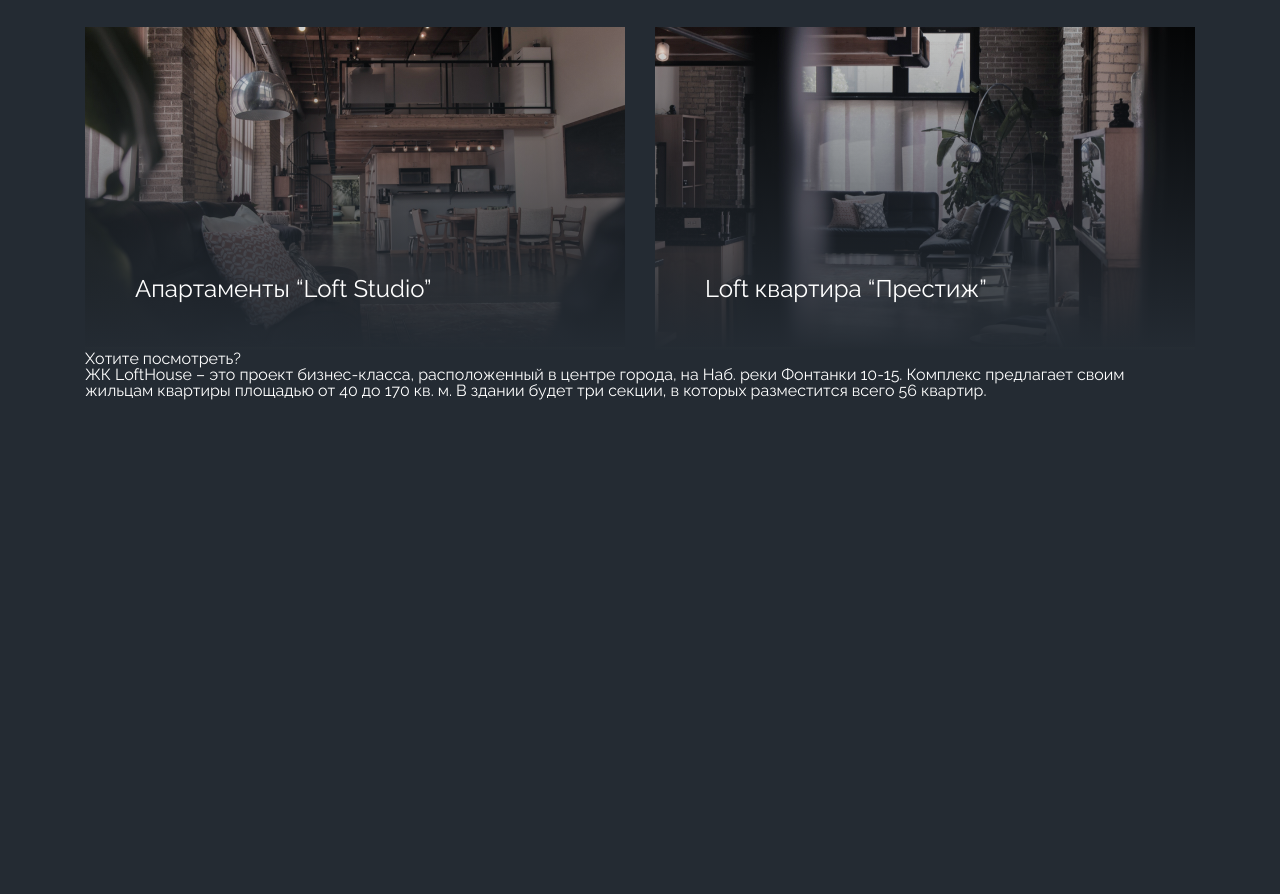
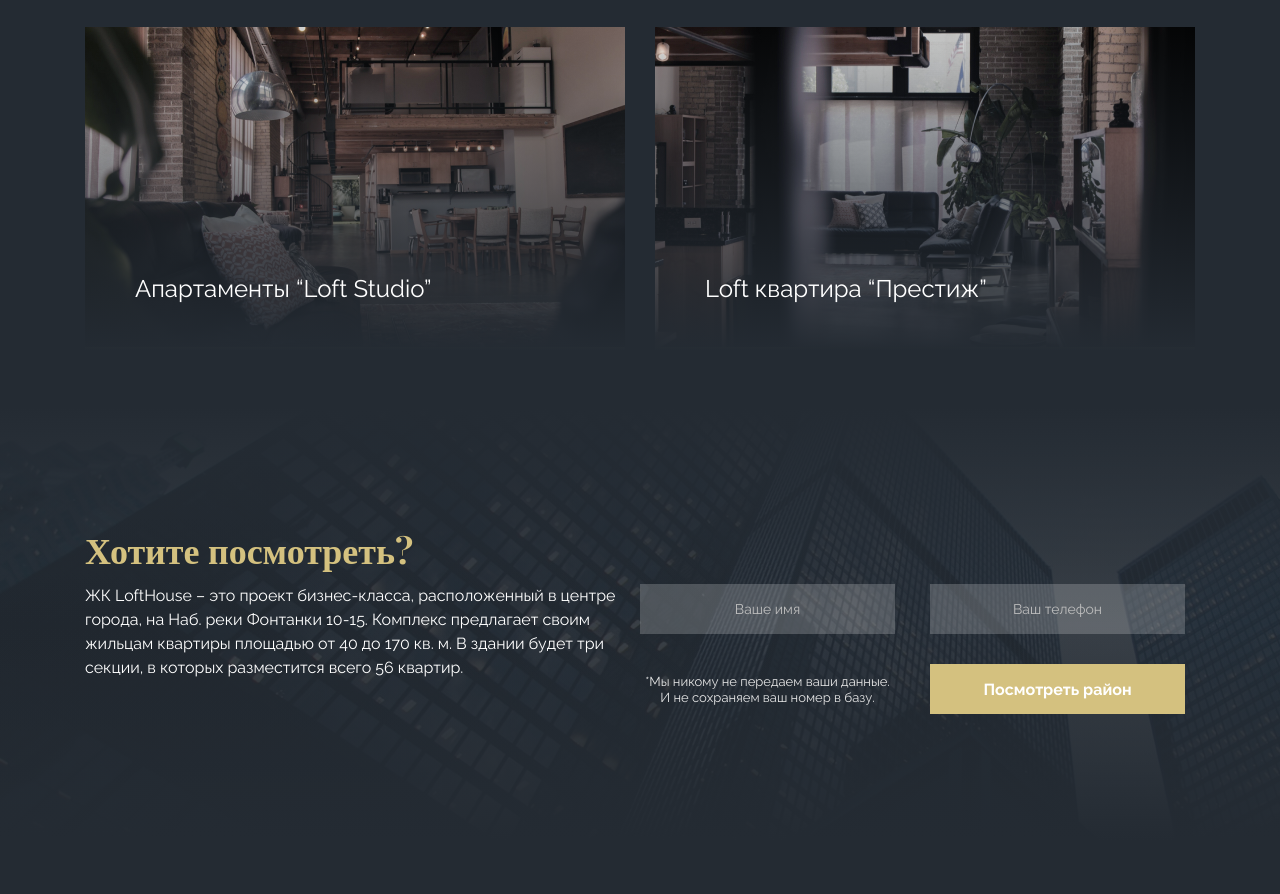
Before and after one commit to al-revenko/LoftHouse, a plain HTML site: page index.html in a window 1280 px wide. Shown: the part 1721-2615 px from the top of the page. Before the commit the page ends 2121 px from the top, so only its background shows below. Drawn offline with nearby package versions, Linux system fonts and the light colour scheme; files that its build step writes are made by us from their sources.

Commit message:
Сделал базовую структуру cta секции перенёс стили секций и композитных блоков в разные папки

```diff
--- a/index.html
+++ b/index.html
@@ -130,14 +130,27 @@
         </section>
         <section class="cta">
             <div class="center-container">
+                <h2 class="title-2">Хотите посмотреть?</h2>
                 <div class="cta__content">
-                    <h2>Хотите посмотреть?</h2>
-                    <p>
+                    <p class="cta__discription">
                         ЖК LoftHouse – это проект бизнес-класса, расположенный в центре
                         города, на Наб. реки Фонтанки 10-15. Комплекс предлагает своим
                         жильцам квартиры площадью от 40 до 170 кв. м. В здании будет три
                         секции, в которых разместится всего 56 квартир.
                     </p>
+                    <div class="cta__form">
+                        <input class="input-text" type="text" placeholder="Ваше имя">
+                        <input class="input-text" type="text" placeholder="Ваш телефон">
+                        <p>
+                            *Мы никому не передаем ваши данные.
+                            И не сохраняем ваш номер в базу.
+                        </p>
+                        <button class="button">
+                            <span>
+                                Посмотреть район
+                            </span>
+                        </button>
+                    </div>
                 </div>
             </div>
         </section>
--- /dev/null
+++ b/sass/blocks/comps/_button.scss
@@ -0,0 +1,14 @@
+@use "../../base/vars/colors" as *;
+@use "../../base/vars/fonts" as *;
+
+.button {
+  background-color: $color-accent;
+  border: none;
+  color: $color-white;
+  text-align: center;
+  font-family: $font-main;
+  font-size: 16px;
+  font-weight: 700;
+  line-height: 27px;
+  cursor: pointer;
+}
--- a/sass/blocks/_card.scss
+++ b/sass/blocks/comps/_card.scss
@@ -1,5 +1,5 @@
-@use "../base/vars/colors" as *;
-@use "../base/vars/fonts" as *;
+@use "../../base/vars/colors" as *;
+@use "../../base/vars/fonts" as *;
 
 .card {
   display: block;
--- a/sass/blocks/_info.scss
+++ b/sass/blocks/comps/_info.scss
@@ -1,4 +1,4 @@
-@use "../base/vars/colors" as *;
+@use "../../base/vars/colors" as *;
 
 .info {
   position: relative;
--- /dev/null
+++ b/sass/blocks/comps/_input.scss
@@ -0,0 +1,18 @@
+@use "../../base/vars/colors" as *;
+@use "../../base/vars/fonts" as *;
+
+.input-text {
+  padding-block: 0;
+  padding-inline: 0;
+  border: none;
+  background: transparentize($color: $color-white, $amount: 0.8) ;
+
+  &::placeholder {
+    color: #bebebe;
+    font-family: $font-main;
+    font-size: 14px;
+    font-weight: 400;
+    line-height: 27px;
+    text-align: center;
+  }
+}
--- a/sass/blocks/_appartments.scss
+++ b/sass/blocks/sections/_appartments.scss
@@ -1,5 +1,5 @@
-@use "../base/vars/colors" as *;
-@use "../base/vars/fonts" as *;
+@use "../../base/vars/colors" as *;
+@use "../../base/vars/fonts" as *;
 
 .appartments__list {
   margin-top: 88px;
--- a/sass/blocks/_benefits.scss
+++ b/sass/blocks/sections/_benefits.scss
@@ -1,5 +1,5 @@
-@use "../base/vars/colors" as *;
-@use "../base/vars/fonts" as *;
+@use "../../base/vars/colors" as *;
+@use "../../base/vars/fonts" as *;
 
 .benefits {
   padding: 120px 0;
--- /dev/null
+++ b/sass/blocks/sections/_cta.scss
@@ -0,0 +1,49 @@
+@use "../../base/vars/colors" as *;
+@use "../../base/vars/fonts" as *;
+
+.cta {
+  padding-top: 180px;
+  padding-bottom: 180px;
+
+  background: linear-gradient(
+      180deg,
+      #242b33 10.42%,
+      rgba(36, 43, 51, 0) 50.52%,
+      #242b33 90.1%
+    ),
+    linear-gradient(0deg, rgba(36, 43, 51, 0.9) 0%, rgba(36, 43, 51, 0.9) 100%),
+    url(/img/cta-bg.jpg) no-repeat;
+}
+
+.cta__content {
+  margin-top: 17px;
+  display: grid;
+  grid-template-columns: repeat(2, 1fr);
+}
+
+.cta__discription {
+  color: $color-white;
+  font-family: $font-main;
+  font-size: 16px;
+  font-weight: 400;
+  line-height: 24px;
+}
+
+.cta__form {
+  display: grid;
+  grid-template-columns: repeat(2, 255px);
+  grid-template-rows: repeat(2, 50px);
+  gap: 30px 35px;
+
+  p {
+    width: 100%;
+    height: 100%;
+    color: #e7e7e7;
+    padding: 10px 0;
+    text-align: center;
+    font-family: $font-main;
+    font-size: 13px;
+    font-weight: 400;
+    line-height: 16px;
+  }
+}
--- a/sass/blocks/_header.scss
+++ b/sass/blocks/sections/_header.scss
@@ -1,5 +1,5 @@
-@use "../base/vars/colors" as *;
-@use "../base/vars/fonts" as *;
+@use "../../base/vars/colors" as *;
+@use "../../base/vars/fonts" as *;
 
 .header {
   padding-top: 30px;
```
Also changed, not shown: sass/main.scss (+13 -6 lines), img/cta-bg.jpg (added), sass/blocks/comps/_nav.scss (renamed from sass/blocks/_nav.scss).
